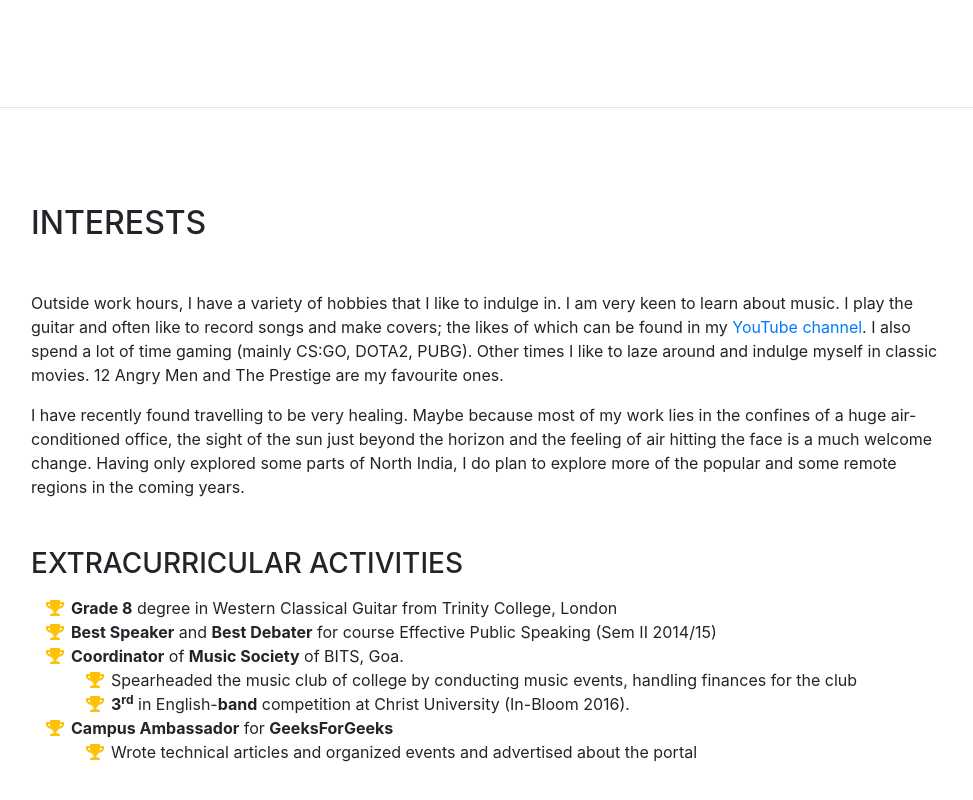
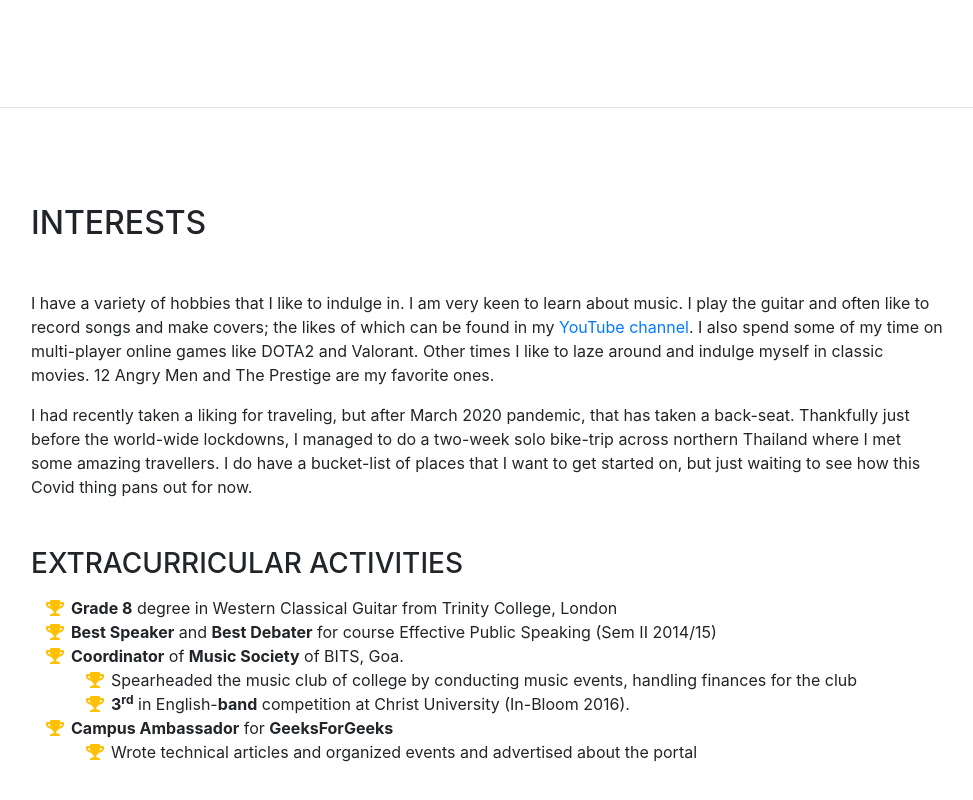
Before and after one commit to anurag-rai/anurag-rai.github.io, a website with bundled scripts: page index.html in a window 1280 px wide. Shown: the part 4852-5652 px from the top of the page, without its empty margins (289-1262 px from the left). Built offline with nearby package versions, Linux system fonts and the light colour scheme; a web font is replaced by a local one.

Commit message:
Updating interests sections

```diff
--- a/index.html
+++ b/index.html
@@ -319,15 +319,15 @@
         <h2 class="mb-5">Interests</h2>
         <div class="resume-item d-flex flex-column flex-md-row mb-5">
           <div class="resume-content mr-auto">
-            <p>Outside work hours, I have a variety of hobbies that I like to indulge in. I am very keen to learn about
-              music. I play the guitar and often like to record songs and make covers; the likes of which can be found
-              in my <a href=https://www.youtube.com/user/obnx7>YouTube channel</a>. I also spend a lot of time gaming
-              (mainly CS:GO, DOTA2, PUBG). Other times I like to laze around and indulge myself in classic movies. 12
-              Angry Men and The Prestige are my favourite ones.</p>
-            <p class="mb-0">I have recently found travelling to be very healing. Maybe because most of my work lies in
-              the confines of a huge air-conditioned office, the sight of the sun just beyond the horizon and the
-              feeling of air hitting the face is a much welcome change. Having only explored some parts of North India,
-              I do plan to explore more of the popular and some remote regions in the coming years.</p>
+            <p>I have a variety of hobbies that I like to indulge in. I am very keen to learn about music. I play the
+              guitar and often like to record songs and make covers; the likes of which can be found in my <a
+                href=https://www.youtube.com/user/obnx7>YouTube channel</a>. I also spend some of my time on
+              multi-player online games like DOTA2 and Valorant. Other times I like to laze around and indulge myself in
+              classic movies. 12 Angry Men and The Prestige are my favorite ones.</p>
+            <p class="mb-0"> I had recently taken a liking for traveling, but after March 2020 pandemic, that has taken
+              a back-seat. Thankfully just before the world-wide lockdowns, I managed to do a two-week solo bike-trip
+              across northern Thailand where I met some amazing travellers. I do have a bucket-list of places that I
+              want to get started on, but just waiting to see how this Covid thing pans out for now.</p>
           </div>
         </div>
         <div class="resume-item d-flex flex-column flex-md-row mb-5">
```
